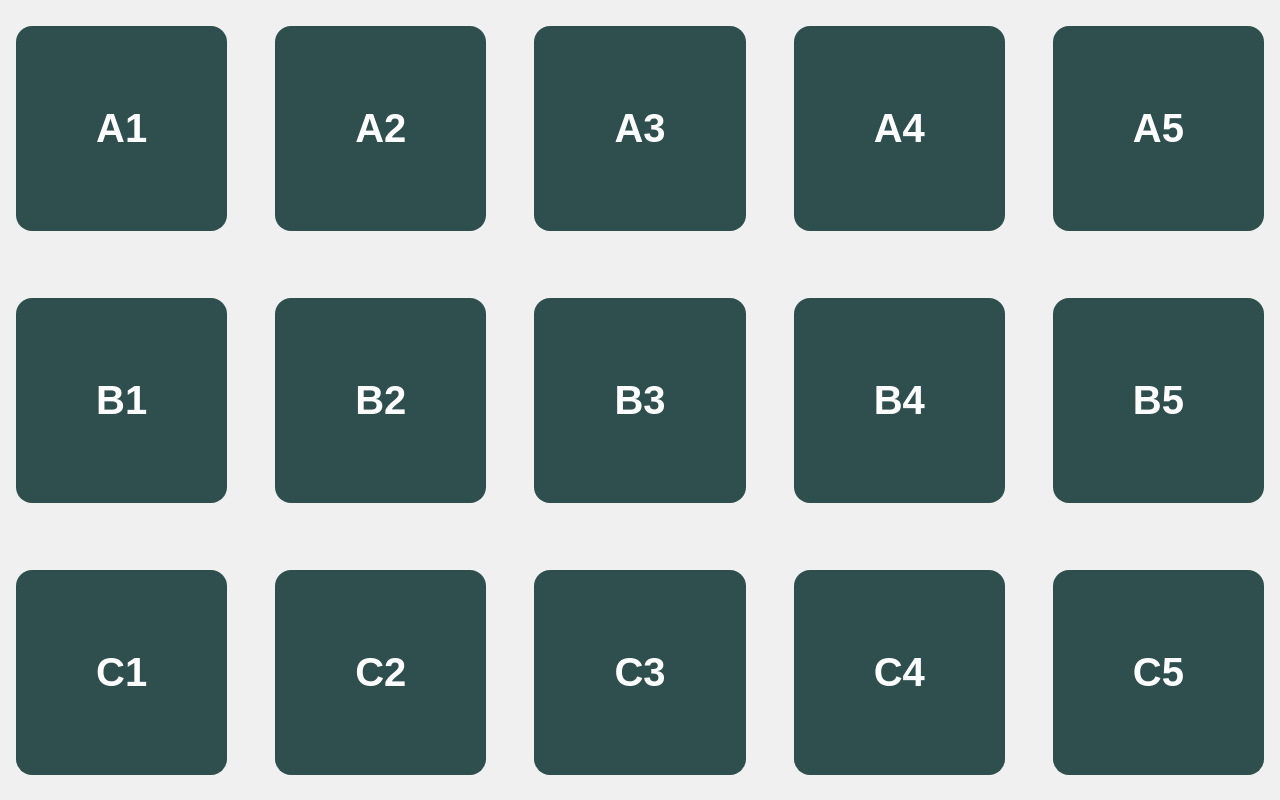
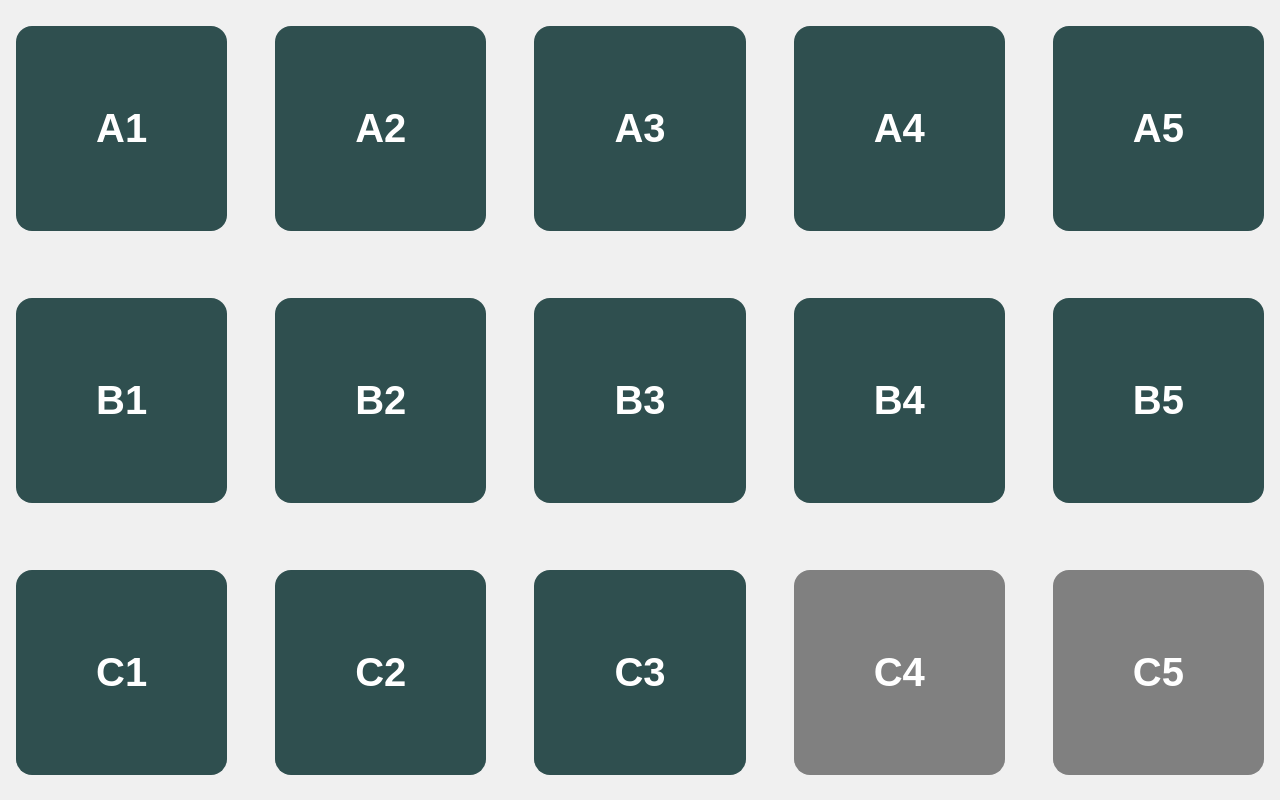
Before and after one commit to hrustinszkiadam/sfc2026-a, a plain HTML site: page index.html in a window 1280 px wide. Drawn offline with Linux system fonts and the light colour scheme.

Commit message:
chore: disable c4-5 links

```diff
--- a/index.html
+++ b/index.html
@@ -29,6 +29,12 @@
 			}
 			a:hover {
 				background-color: slategrey;
+			}
+
+			.disabled {
+				background-color: gray;
+				pointer-events: none;
+				user-select: none;
 			}
 
 			@media (max-width: 1150px) {
@@ -68,7 +74,15 @@
 		<a href="/c1">C1</a>
 		<a href="/c2">C2</a>
 		<a href="/c3">C3</a>
-		<a href="/c4">C4</a>
-		<a href="/c5">C5</a>
+		<a
+			href="/c4"
+			class="disabled"
+			>C4</a
+		>
+		<a
+			href="/c5"
+			class="disabled"
+			>C5</a
+		>
 	</body>
 </html>
```
